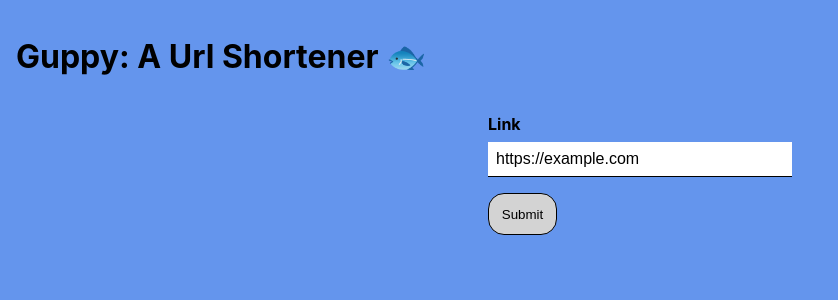
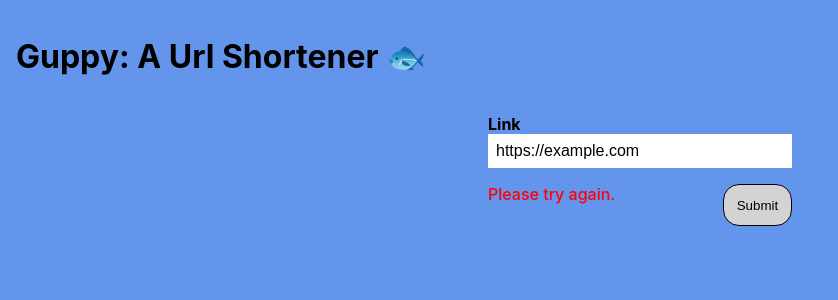
Before and after one commit to alphonsotran/guppy_web, a React (Create React App) app: page / in a window 1280 px wide. Both pictures are taken after typing "https://example.com" into the empty fields and a click on the button "Submit". Shown: the top 300 px of the page, without its empty margins (0-838 px from the left). Built offline with nearby package versions, Linux system fonts and the light colour scheme; no server answers.

Commit message:
Add error styled components and styles

```diff
--- a/src/components/Form/index.js
+++ b/src/components/Form/index.js
@@ -10,16 +10,21 @@ import {
   Button,
   InputForm,
   Label,
+  ErrorText,
+  ErrorAndButtonWrap,
 } from './styles';
 
 const Form = () => {
   const [input, setInput] = useState('');
   const [guppyUrl, setGuppyUrl] = useState('');
   const [responseStatus, setResponseStatus] = useState(false);
+  const [errorValue, setErrorValue] = useState('');
 
   const registerLink = async (e) => {
     e.preventDefault();
     setResponseStatus(false);
+    setErrorValue('');
+
     try {
       const {
         data: { guppy_url },
@@ -36,7 +41,7 @@ const Form = () => {
       setGuppyUrl(guppy_url);
       setResponseStatus(true);
     } catch (error) {
-      console.log('Please try again.', error);
+      setErrorValue('Please try again.');
     }
   };
 
@@ -54,7 +59,10 @@ const Form = () => {
               placeholder="https://www.google.com"
             />
           </Label>
-          <Button>Submit</Button>
+          <ErrorAndButtonWrap>
+            <Button>Submit</Button>
+            {errorValue && <ErrorText>{errorValue}</ErrorText>}
+          </ErrorAndButtonWrap>
         </InputForm>
       </FormWrapper>
 
--- a/src/components/Form/styles.js
+++ b/src/components/Form/styles.js
@@ -15,15 +15,15 @@ export const Container = styled.div`
 `;
 
 export const Input = styled.input`
+  border-bottom: 1px solid black;
   border: 0;
-  border-bottom: 1px solid black;
   display: block;
   font-family: Brand, sans-serif;
   font-size: 1rem;
+  margin-top: 0.5rem;
   margin: 0;
+  padding: 0.5rem;
   width: 18rem;
-  padding: 0.5rem;
-  margin-top: 0.5rem;
 
   ::placeholder {
     color: 'gray';
@@ -35,10 +35,10 @@ export const Input = styled.input`
 `;
 
 export const Button = styled.button`
+  background-color: lightgray;
+  border-radius: 1rem;
+  border: 1px solid black;
   margin-top: 1rem;
-  border: 1px solid black;
-  border-radius: 1rem;
-  background-color: lightgray;
   margin-top: 1rem;
   padding: 0.8rem;
 `;
@@ -50,3 +50,16 @@ export const InputForm = styled.form`
 export const Label = styled.label`
   font-weight: 700;
 `;
+
+export const ErrorText = styled.p`
+  color: red;
+  font-weight: 500;
+`;
+
+export const ErrorAndButtonWrap = styled.div`
+  display: flex;
+  flex: 1;
+  flex-direction: row-reverse;
+  justify-content: space-between;
+  align-content: center;
+`;
```
